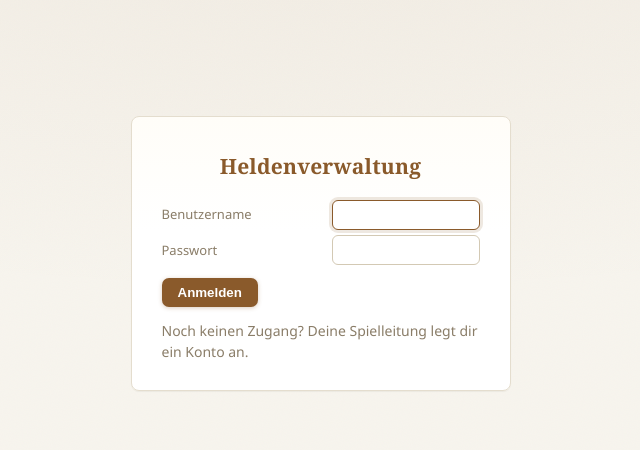
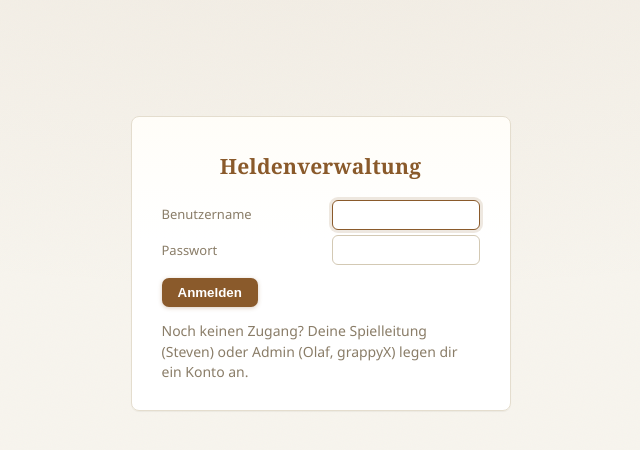
Before and after one commit to ItsADom/zeitenfall-helden-app, a React (Vite) app in the folder client/: page / in a window 1280 px wide. Shown: the top 450 px of the page, without its empty margins (312-952 px from the left). Built offline with nearby package versions, Linux system fonts and the light colour scheme; no server answers.

Commit message:
Fix: wrong wording

```diff
--- a/client/src/pages/Login.tsx
+++ b/client/src/pages/Login.tsx
@@ -40,7 +40,7 @@ export default function LoginPage({ onLogin }: { onLogin: (user: UserInfo) => vo
             Spielleitung. Ohne diesen Hinweis stünde ein Neuling ratlos vor dem
             Anmeldefeld. */}
         <p className="muted" style={{ marginTop: 14, marginBottom: 0 }}>
-          Noch keinen Zugang? Deine Spielleitung legt dir ein Konto an.
+          Noch keinen Zugang? Deine Spielleitung (Steven) oder Admin (Olaf, grappyX) legen dir ein Konto an.
         </p>
       </div>
     </main>
```
